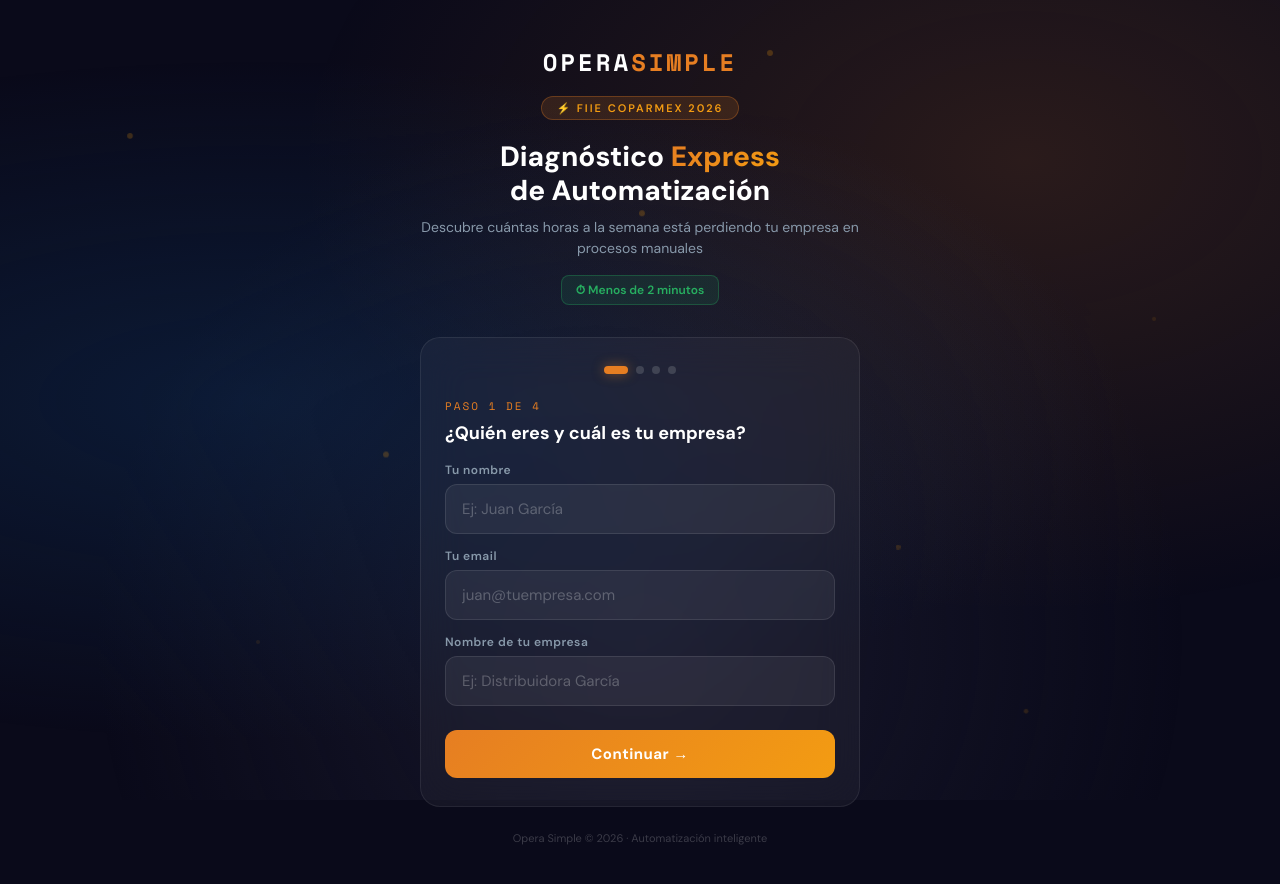
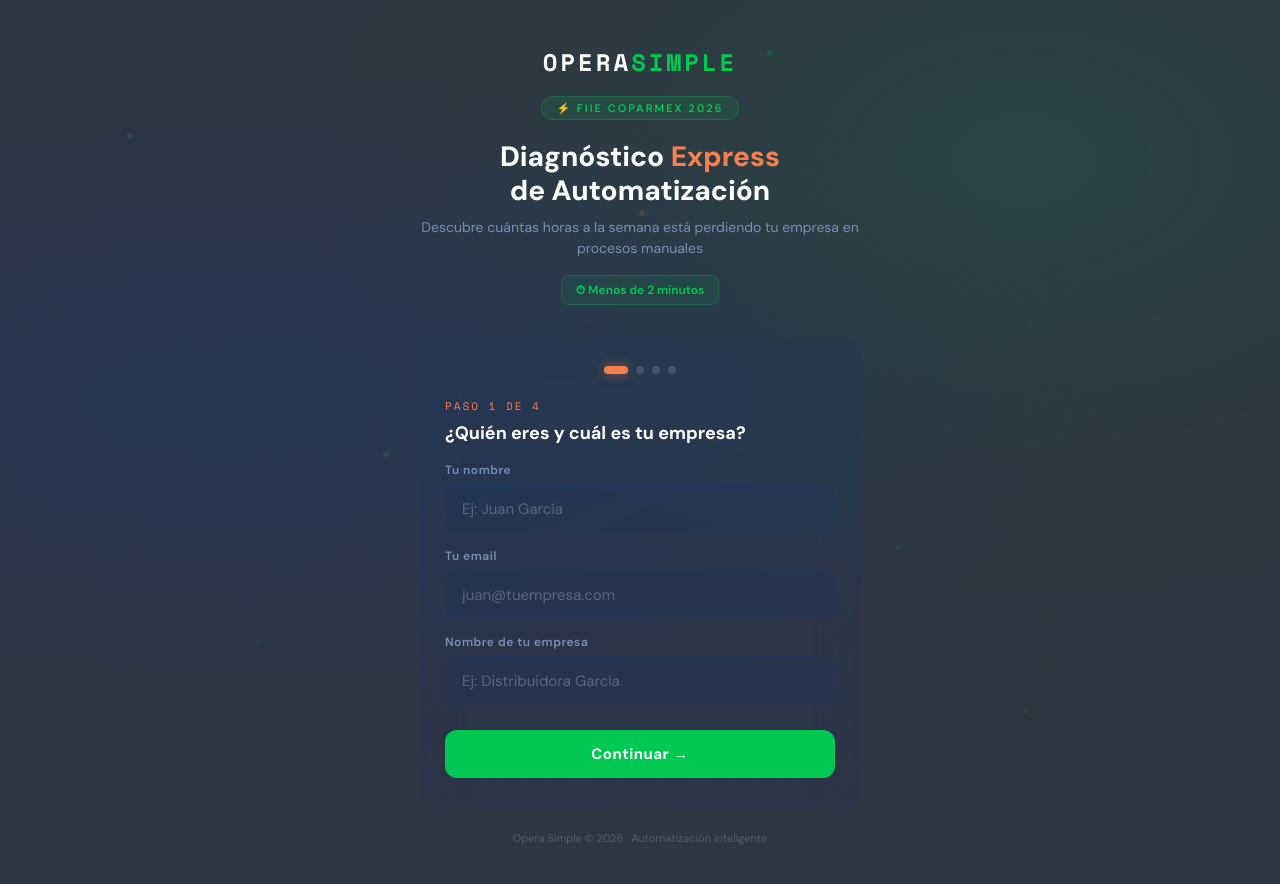
Before and after one commit to OperaSimple/fiie, a plain HTML site: page index.html in a window 1280 px wide. Drawn offline with nearby package versions, Linux system fonts and the light colour scheme.

Commit message:
Refactor styles for improved design consistency
Updated color variables and styles for improved design consistency. Adjusted background gradients and element colors throughout the document.

```diff
--- a/index.html
+++ b/index.html
@@ -7,14 +7,14 @@
     <link href="https://fonts.googleapis.com/css2?family=DM+Sans:wght@300;400;500;600;700;800&family=Space+Mono:wght@400;700&display=swap" rel="stylesheet">
     <style>
         :root {
-            --deep: #0a0a1a;
-            --navy: #1a1a2e;
-            --blue: #0f3460;
-            --accent: #e67e22;
-            --gold: #f39c12;
-            --light: #f4f6f9;
-            --text: #2c3e50;
-            --muted: #7f8c8d;
+            --deep: #2f3542;
+            --navy: #1a3a6d;
+            --blue: #324877;
+            --accent: #f97f51;
+            --gold: #f97f51;
+            --light: #f4f7f9;
+            --text: #2f3542;
+            --muted: #4c6089;
         }
 
         * { margin: 0; padding: 0; box-sizing: border-box; }
@@ -32,9 +32,9 @@
             position: fixed;
             top: 0; left: 0; right: 0; bottom: 0;
             background:
-                radial-gradient(ellipse at 20% 50%, rgba(15,52,96,0.4) 0%, transparent 60%),
-                radial-gradient(ellipse at 80% 20%, rgba(230,126,34,0.15) 0%, transparent 50%),
-                radial-gradient(ellipse at 50% 80%, rgba(26,26,46,0.8) 0%, transparent 60%);
+                radial-gradient(ellipse at 20% 50%, rgba(26,58,109,0.4) 0%, transparent 60%),
+                radial-gradient(ellipse at 80% 20%, rgba(0,200,83,0.1) 0%, transparent 50%),
+                radial-gradient(ellipse at 50% 80%, rgba(47,53,66,0.8) 0%, transparent 60%);
             z-index: 0;
         }
 
@@ -49,16 +49,16 @@
             position: absolute;
             width: 4px;
             height: 4px;
-            background: rgba(243,156,18,0.3);
+            background: rgba(0,200,83,0.25);
             border-radius: 50%;
             animation: float 8s ease-in-out infinite;
         }
 
         .dot:nth-child(1) { left: 10%; top: 20%; animation-delay: 0s; }
         .dot:nth-child(2) { left: 30%; top: 60%; animation-delay: 1s; animation-duration: 10s; }
-        .dot:nth-child(3) { left: 50%; top: 30%; animation-delay: 2s; animation-duration: 7s; }
+        .dot:nth-child(3) { left: 50%; top: 30%; animation-delay: 2s; animation-duration: 7s; background: rgba(249,127,81,0.2); }
         .dot:nth-child(4) { left: 70%; top: 70%; animation-delay: 3s; }
-        .dot:nth-child(5) { left: 90%; top: 40%; animation-delay: 4s; animation-duration: 9s; }
+        .dot:nth-child(5) { left: 90%; top: 40%; animation-delay: 4s; animation-duration: 9s; background: rgba(249,127,81,0.2); }
         .dot:nth-child(6) { left: 20%; top: 80%; animation-delay: 5s; animation-duration: 11s; }
         .dot:nth-child(7) { left: 60%; top: 10%; animation-delay: 1.5s; }
         .dot:nth-child(8) { left: 80%; top: 90%; animation-delay: 2.5s; animation-duration: 12s; }
@@ -98,15 +98,15 @@
             margin-bottom: 4px;
         }
 
-        .logo span { color: var(--accent); }
+        .logo span { color: #00c853; }
 
         .badge {
             display: inline-block;
             padding: 4px 14px;
-            background: rgba(230,126,34,0.15);
-            border: 1px solid rgba(230,126,34,0.3);
+            background: rgba(0,200,83,0.1);
+            border: 1px solid rgba(0,200,83,0.25);
             border-radius: 20px;
-            color: var(--gold);
+            color: #00c853;
             font-size: 11px;
             font-weight: 600;
             letter-spacing: 2px;
@@ -124,14 +124,11 @@
 
         .title em {
             font-style: normal;
-            background: linear-gradient(135deg, var(--accent), var(--gold));
-            -webkit-background-clip: text;
-            -webkit-text-fill-color: transparent;
-            background-clip: text;
+            color: #f97f51;
         }
 
         .subtitle {
-            color: #8899aa;
+            color: #7a8fb5;
             font-size: 14px;
             margin-top: 10px;
             line-height: 1.5;
@@ -142,10 +139,10 @@
             align-items: center;
             gap: 6px;
             padding: 6px 14px;
-            background: rgba(39,174,96,0.12);
-            border: 1px solid rgba(39,174,96,0.3);
+            background: rgba(0,200,83,0.08);
+            border: 1px solid rgba(0,200,83,0.2);
             border-radius: 8px;
-            color: #27ae60;
+            color: #00c853;
             font-size: 12px;
             font-weight: 600;
             margin-top: 16px;
@@ -153,9 +150,9 @@
 
         /* Form */
         .form-card {
-            background: rgba(255,255,255,0.04);
+            background: rgba(26,58,109,0.12);
             backdrop-filter: blur(20px);
-            border: 1px solid rgba(255,255,255,0.08);
+            border: 1px solid rgba(26,58,109,0.25);
             border-radius: 20px;
             padding: 28px 24px;
             animation: fadeUp 0.8s ease-out 0.2s both;
@@ -182,14 +179,14 @@
         }
 
         .step-dot.active {
-            background: var(--accent);
-            box-shadow: 0 0 12px rgba(230,126,34,0.5);
+            background: #f97f51;
+            box-shadow: 0 0 12px rgba(249,127,81,0.5);
             width: 24px;
             border-radius: 4px;
         }
 
         .step-dot.completed {
-            background: #27ae60;
+            background: #00c853;
         }
 
         .form-step {
@@ -207,7 +204,7 @@
         .step-number {
             font-family: 'Space Mono', monospace;
             font-size: 11px;
-            color: var(--accent);
+            color: #f97f51;
             letter-spacing: 2px;
             text-transform: uppercase;
             margin-bottom: 8px;
@@ -227,7 +224,7 @@
             display: block;
             font-size: 12px;
             font-weight: 600;
-            color: #8899aa;
+            color: #7a8fb5;
             margin-bottom: 6px;
             letter-spacing: 0.5px;
         }
@@ -238,8 +235,8 @@
         select {
             width: 100%;
             padding: 14px 16px;
-            background: rgba(255,255,255,0.06);
-            border: 1px solid rgba(255,255,255,0.1);
+            background: rgba(26,58,109,0.15);
+            border: 1px solid rgba(26,58,109,0.3);
             border-radius: 12px;
             color: white;
             font-family: 'DM Sans', sans-serif;
@@ -253,9 +250,9 @@
         }
 
         input:focus, textarea:focus, select:focus {
-            border-color: var(--accent);
-            box-shadow: 0 0 0 3px rgba(230,126,34,0.15);
-            background: rgba(255,255,255,0.08);
+            border-color: #00c853;
+            box-shadow: 0 0 0 3px rgba(0,200,83,0.12);
+            background: rgba(26,58,109,0.2);
         }
 
         select {
@@ -267,7 +264,7 @@
         }
 
         select option {
-            background: var(--navy);
+            background: #2f3542;
             color: white;
         }
 
@@ -285,8 +282,8 @@
 
         .option-card {
             padding: 14px;
-            background: rgba(255,255,255,0.04);
-            border: 1px solid rgba(255,255,255,0.1);
+            background: rgba(26,58,109,0.1);
+            border: 1px solid rgba(26,58,109,0.25);
             border-radius: 12px;
             cursor: pointer;
             transition: all 0.3s ease;
@@ -294,14 +291,14 @@
         }
 
         .option-card:hover {
-            border-color: rgba(230,126,34,0.4);
-            background: rgba(230,126,34,0.08);
+            border-color: rgba(0,200,83,0.3);
+            background: rgba(0,200,83,0.05);
         }
 
         .option-card.selected {
-            border-color: var(--accent);
-            background: rgba(230,126,34,0.12);
-            box-shadow: 0 0 0 2px rgba(230,126,34,0.2);
+            border-color: #00c853;
+            background: rgba(0,200,83,0.1);
+            box-shadow: 0 0 0 2px rgba(0,200,83,0.15);
         }
 
         .option-card .icon {
@@ -336,21 +333,21 @@
 
         .btn-back {
             background: rgba(255,255,255,0.06);
-            color: #8899aa;
+            color: #7a8fb5;
             flex: 0.4;
         }
 
         .btn-back:hover { background: rgba(255,255,255,0.1); }
 
         .btn-next {
-            background: linear-gradient(135deg, var(--accent), var(--gold));
+            background: #00c853;
             color: white;
             letter-spacing: 0.5px;
         }
 
         .btn-next:hover {
             transform: translateY(-1px);
-            box-shadow: 0 6px 20px rgba(230,126,34,0.35);
+            box-shadow: 0 6px 20px rgba(0,200,83,0.3);
         }
 
         .btn-next:disabled {
@@ -377,7 +374,7 @@
             width: 80px;
             height: 80px;
             margin: 0 auto 20px;
-            background: linear-gradient(135deg, #27ae60, #2ecc71);
+            background: #00c853;
             border-radius: 50%;
             display: flex;
             align-items: center;
@@ -387,8 +384,8 @@
         }
 
         @keyframes pulse {
-            0%, 100% { box-shadow: 0 0 0 0 rgba(39,174,96,0.3); }
-            50% { box-shadow: 0 0 0 15px rgba(39,174,96,0); }
+            0%, 100% { box-shadow: 0 0 0 0 rgba(0,200,83,0.3); }
+            50% { box-shadow: 0 0 0 15px rgba(0,200,83,0); }
         }
 
         .success-title {
@@ -399,7 +396,7 @@
         }
 
         .success-text {
-            color: #8899aa;
+            color: #7a8fb5;
             font-size: 14px;
             line-height: 1.6;
         }
@@ -416,7 +413,7 @@
             height: 50px;
             margin: 0 auto 24px;
             border: 3px solid rgba(255,255,255,0.1);
-            border-top-color: var(--accent);
+            border-top-color: #00c853;
             border-radius: 50%;
             animation: spin 0.8s linear infinite;
         }
@@ -430,7 +427,7 @@
         }
 
         .loading-sub {
-            color: #8899aa;
+            color: #7a8fb5;
             font-size: 13px;
             margin-top: 6px;
         }
@@ -635,9 +632,9 @@
                 Revisa tu correo electrónico en los próximos minutos.<br>
                 Recibirás un análisis personalizado con recomendaciones específicas para tu empresa.
             </div>
-            <div style="margin-top:24px;padding:16px;background:rgba(230,126,34,0.1);border-radius:12px;border:1px solid rgba(230,126,34,0.2);">
-                <p style="color:var(--accent);font-weight:700;font-size:14px;">📅 ¿Quieres profundizar?</p>
-                <p style="color:#8899aa;font-size:13px;margin-top:4px;">Pasa a nuestro stand para platicar sobre cómo automatizar tu operación</p>
+            <div style="margin-top:24px;padding:16px;background:rgba(26,58,109,0.15);border-radius:12px;border:1px solid rgba(26,58,109,0.25);">
+                <p style="color:#f97f51;font-weight:700;font-size:14px;">📅 ¿Quieres profundizar?</p>
+                <p style="color:#7a8fb5;font-size:13px;margin-top:4px;">Pasa a nuestro stand para platicar sobre cómo automatizar tu operación</p>
             </div>
         </div>
 
@@ -664,7 +661,6 @@
         }
 
         function nextStep() {
-            // Validate current step
             if (!validateStep(currentStep)) return;
 
             if (currentStep < totalSteps - 1) {
@@ -717,7 +713,7 @@
         function shakeForm() {
             const card = document.getElementById('formCard');
             card.style.animation = 'none';
-            card.offsetHeight; // trigger reflow
+            card.offsetHeight;
             card.style.animation = 'shake 0.5s ease-out';
         }
 
@@ -740,7 +736,6 @@
         async function submitForm() {
             if (!validateStep(3)) return;
 
-            // ⚠️ CAMBIA ESTA URL por tu webhook de n8n
             const WEBHOOK_URL = 'https://n8n.operasimple.com/webhook/diagnostico-express';
 
             const payload = {
@@ -754,7 +749,6 @@
                 dolor_principal: document.getElementById('dolor').value.trim() || 'No especificado'
             };
 
-            // Show loading
             document.getElementById('formCard').style.display = 'none';
             document.getElementById('loadingScreen').style.display = 'block';
 
@@ -765,14 +759,12 @@
                     body: JSON.stringify(payload)
                 });
 
-                // Show success after a moment
                 setTimeout(() => {
                     document.getElementById('loadingScreen').style.display = 'none';
                     document.getElementById('successScreen').style.display = 'block';
                 }, 2000);
 
             } catch (error) {
-                // Even on error, show success (webhook might be async)
                 setTimeout(() => {
                     document.getElementById('loadingScreen').style.display = 'none';
                     document.getElementById('successScreen').style.display = 'block';
@@ -780,7 +772,6 @@
             }
         }
 
-        // Add shake animation
         const style = document.createElement('style');
         style.textContent = `
             @keyframes shake {
```
